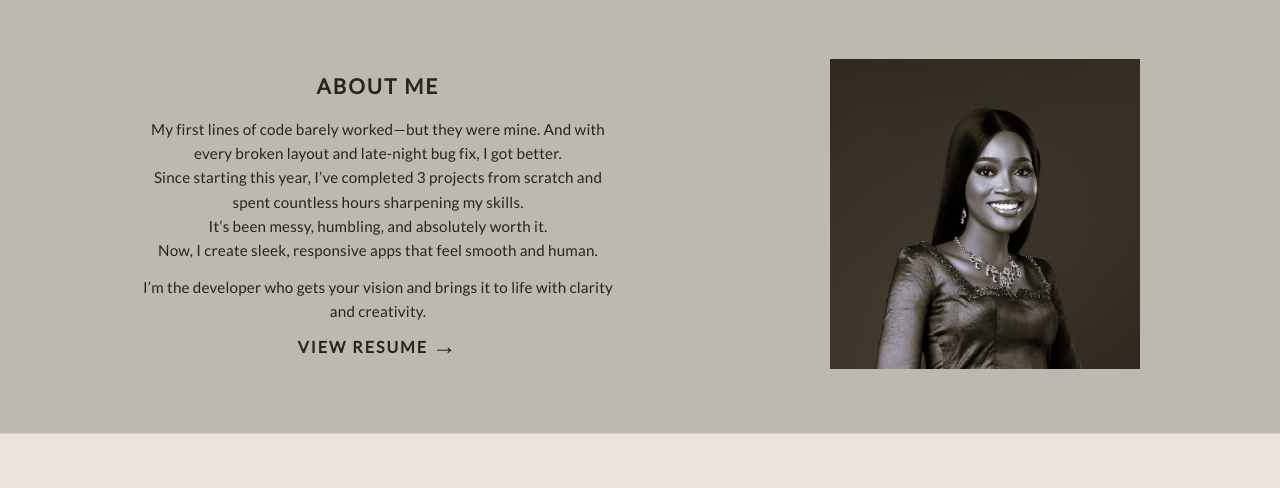
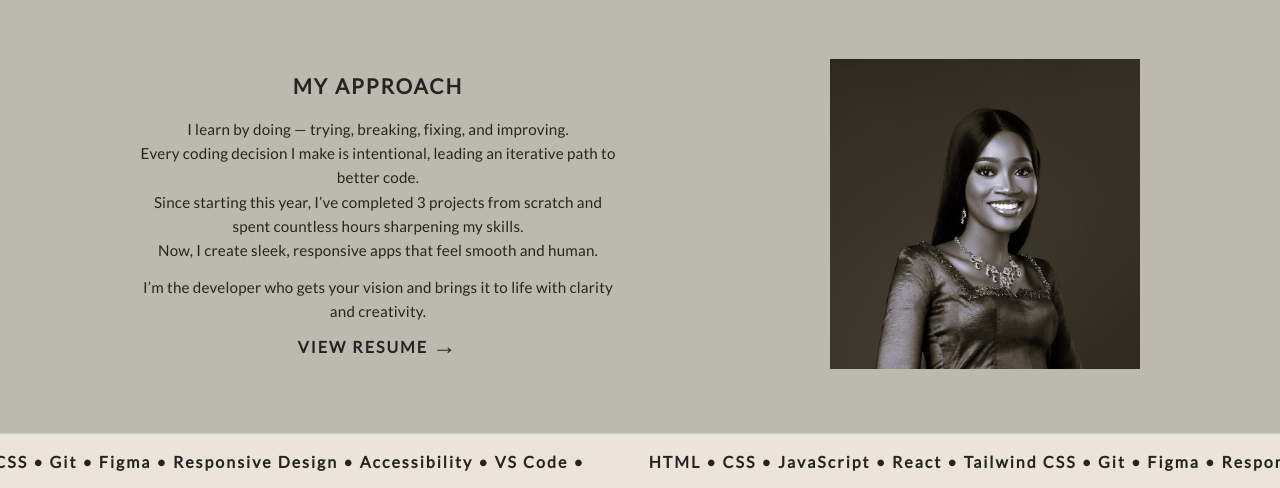
Before and after one commit to Ifedolly/Portfolio, a React (Vite) app: page / in a window 1280 px wide. Shown: the part 1108-1596 px from the top of the page. Built offline with nearby package versions, Linux system fonts and the light colour scheme.

Commit message:
About Section Updated

```diff
--- a/src/App.jsx
+++ b/src/App.jsx
@@ -19,6 +19,7 @@ const App = () => {
             <>
               <Hero />
               <Projects />
+
               <About />
               <SkillsMarquee />
               <Contact />
--- a/src/components/About.jsx
+++ b/src/components/About.jsx
@@ -6,16 +6,17 @@ const About = () => {
     <section className='about' id='about'>
       <div className='about-container'>
         <div className="about-text">
-          <h2>About Me</h2>
+          <h2>My Approach</h2>
             <p>
-              My first lines of code barely worked—but they were mine.
-              And with every broken layout and late-night bug fix, I got better.
+              I learn by doing — trying, breaking, fixing, and improving.
+              <br />
+              Every coding decision I make is intentional, leading an iterative path to better code.
               <br />
               Since starting this year,
               I’ve completed 3 projects from scratch
               and spent countless hours sharpening my skills.
-              <br />
-              It’s been messy, humbling, and absolutely worth it.
+              {/* <br /> */}
+              {/* It’s been messy, humbling, and absolutely worth it. */}
               <br />
               Now, I create sleek, responsive apps that feel smooth and human.
               <br />
@@ -25,7 +26,7 @@ const About = () => {
               and brings it to life with clarity and creativity.
             </p>
           <a
-            href="/ifedolapo-olawale-resume.pdf"
+            href="/ifedolapo-resume.pdf"
             target="_blank"
             rel="noopener noreferrer"
             className="about-cta"
--- a/src/components/SkillsMarquee.jsx
+++ b/src/components/SkillsMarquee.jsx
@@ -8,6 +8,8 @@ const SkillsMarquee = () => {
         <div className="track">
           <span>
             HTML • CSS • JavaScript • React • Tailwind CSS • Git • Figma • Responsive Design • Accessibility • VS Code •
+          </span>
+          <span>
             HTML • CSS • JavaScript • React • Tailwind CSS • Git • Figma • Responsive Design • Accessibility • VS Code •
           </span>
         </div>
--- a/src/styles/SkillsMarquee.css
+++ b/src/styles/SkillsMarquee.css
@@ -4,31 +4,35 @@
   overflow: hidden;
   border-top: 1px solid #ccc;
   border-bottom: 1px solid #ccc;
+  display: flex;
+  justify-content: center;
+  align-items: center;
 }
 
 .marquee {
-  position: relative;
   width: 100%;
   overflow: hidden;
-  white-space: nowrap;
+  position: relative;
 }
 
 .track {
-  display: inline-block;
-  animation: scroll-left 20s linear infinite;
+  display: flex;
+  width: max-content;
+  animation: scroll-left 15s linear infinite;
 }
 
 .track span {
+  white-space: nowrap;
   font-size: 1rem;
   font-weight: bold;
   letter-spacing: 2px;
-  padding-left: 100%;
-  display: inline-block;
+  padding-right: 4rem;
 }
 
+/* Continuous scroll */
 @keyframes scroll-left {
   0% {
-    transform: translateX(0%);
+    transform: translateX(0);
   }
   100% {
     transform: translateX(-50%);
```
Also changed, not shown: 2 other files (tests, documents, lock files or other folders).
